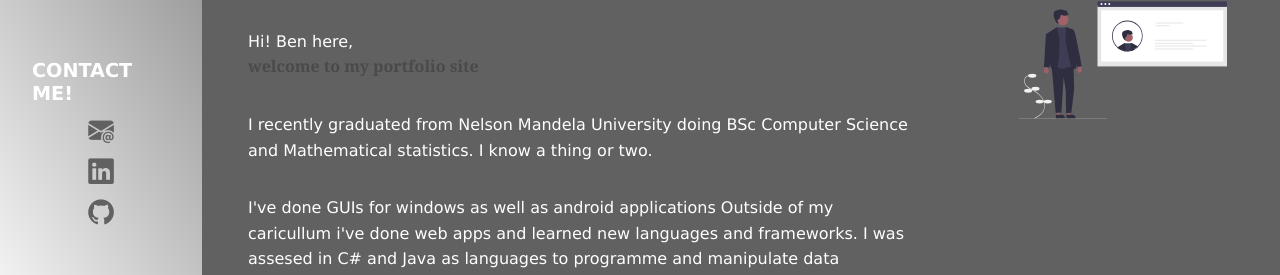
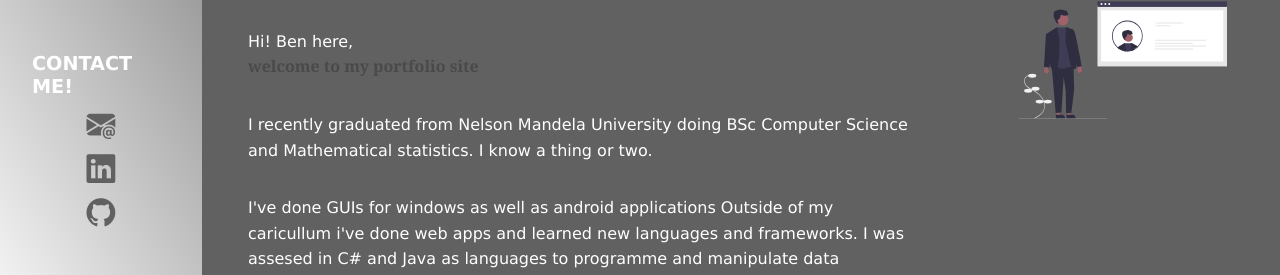
Before and after one commit to ye-ses/my-portfolio, a website: page index.html in a window 1280 px wide. Shown: the part 455-730 px from the top of the page. Drawn offline with nearby package versions, Linux system fonts and the light colour scheme.

Commit message:
social changes

```diff
--- a/index.css
+++ b/index.css
@@ -98,7 +98,7 @@
 
 .socialNav {
     display: inline-block;
-    font-size: 1.6em;
+    font-size: 1.8em;
     padding: 5px;
     max-height: 0.9em;
     margin: 0 5px;
@@ -131,7 +131,6 @@
 .socialNav span {
     font-size: .7em;
     background: none;
-    margin-top: 3em;
     margin-left: 1em;
 }
 
```
